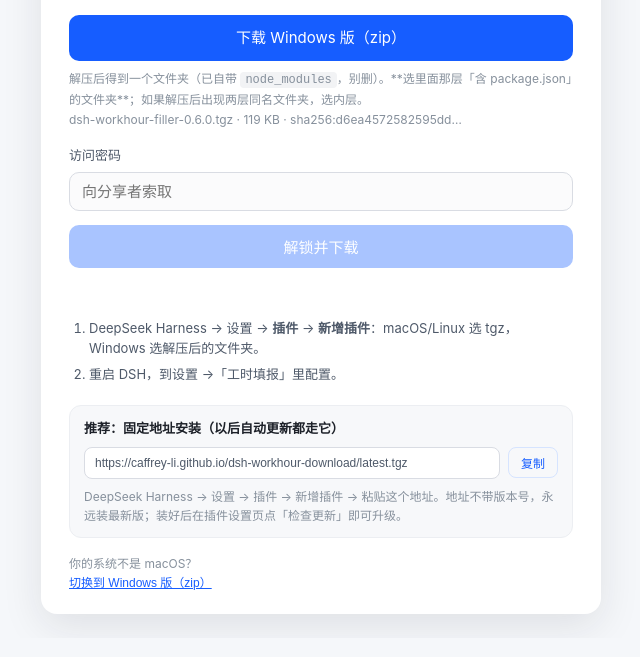
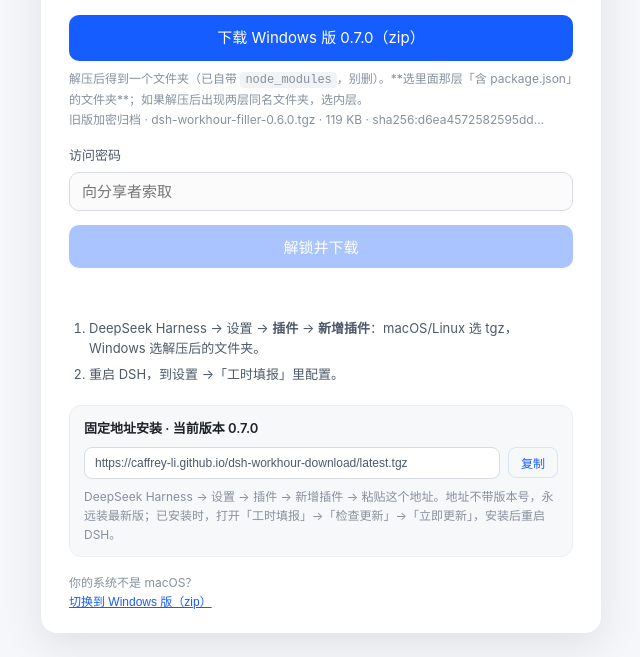
Before and after one commit to Caffrey-Li/dsh-workhour-download, a plain HTML site: page index.html in a window 1280 px wide. Shown: the part 234-891 px from the top of the page, without its empty margins (319-959 px from the left). Drawn offline with Linux system fonts and the light colour scheme.

Commit message:
Release workhour plugin 0.7.0 to the update channel

```diff
--- a/index.html
+++ b/index.html
@@ -90,12 +90,12 @@
     </div>
 
     <section id="win-block" hidden>
-      <a class="btn" id="zip-btn" href="dsh-workhour-filler-0.6.0.zip" download>下载 Windows 版（zip）</a>
+      <a class="btn" id="zip-btn" href="dsh-workhour-filler-0.7.0.zip" download>下载 Windows 版 0.7.0（zip）</a>
       <div class="hint">解压后得到一个文件夹（已自带 <code>node_modules</code>，别删）。**选里面那层「含 package.json」的文件夹**；如果解压后出现两层同名文件夹，选内层。</div>
     </section>
 
     <section id="mac-block" hidden>
-      <div class="meta">dsh-workhour-filler-0.6.0.tgz · 119 KB · sha256:d6ea4572582595dd…</div>
+      <div class="meta">旧版加密归档 · dsh-workhour-filler-0.6.0.tgz · 119 KB · sha256:d6ea4572582595dd…</div>
       <label for="pw">访问密码</label>
       <input id="pw" type="password" autocomplete="off" placeholder="向分享者索取" />
       <button id="go" disabled>解锁并下载</button>
@@ -105,12 +105,12 @@
     <ol id="steps"></ol>
 
     <div class="direct">
-      <div class="direct-title">推荐：固定地址安装（以后自动更新都走它）</div>
+      <div class="direct-title">固定地址安装 · 当前版本 0.7.0</div>
       <div class="direct-row">
         <input id="direct" readonly value="https://caffrey-li.github.io/dsh-workhour-download/latest.tgz" />
         <button class="link" id="copy">复制</button>
       </div>
-      <div class="hint">DeepSeek Harness → 设置 → 插件 → 新增插件 → 粘贴这个地址。地址不带版本号，永远装最新版；装好后在插件设置页点「检查更新」即可升级。</div>
+      <div class="hint">DeepSeek Harness → 设置 → 插件 → 新增插件 → 粘贴这个地址。地址不带版本号，永远装最新版；已安装时，打开「工时填报」→「检查更新」→「立即更新」，安装后重启 DSH。</div>
     </div>
 
     <p class="alt" id="switch"></p>
@@ -145,13 +145,13 @@ function detectOs() {
 
 const STEPS = {
   win: [
-    '解压 zip，得到 <code>dsh-workhour-filler-0.6.0</code> 文件夹（里面有 <code>node_modules</code>，不要删、不要只拷代码），放到一个不会移动的位置（比如 <code>%USERPROFILE%\\Apps\\</code>）。',
+    '解压 zip，得到 <code>dsh-workhour-filler-0.7.0</code> 文件夹（里面有 <code>node_modules</code>，不要删、不要只拷代码），放到一个不会移动的位置（比如 <code>%USERPROFILE%\\Apps\\</code>）。',
     'DeepSeek Harness → 设置 → <b>插件</b> → <b>新增插件</b> → <b>选这个文件夹</b>（不要选 .tgz：pnpm 会把文件名当成注册表包名，报 <code>ERR_PNPM_INVALID_PACKAGE_NAME</code>）。',
     '重启 DSH，到设置 →「工时填报」里配置。',
   ],
   mac: [
     'DeepSeek Harness → 设置 → <b>插件</b> → <b>新增插件</b> → 粘贴上面那个<b>固定地址</b>（推荐，以后能自动更新）。',
-    '想用离线安装包也行：输入访问密码下载 <code>dsh-workhour-filler-0.6.0.tgz</code>，再「新增插件」选它。',
+    '当前版本：<a href="dsh-workhour-filler-0.7.0.tgz" download>下载 0.7.0 安装包</a>。',
     '重启 DSH，到设置 →「工时填报」里配置。',
   ],
   other: [
@@ -171,7 +171,7 @@ function render(os) {
     lead.textContent = '这是 Windows 版安装包（zip，不需要密码）。';
   } else if (os === 'mac') {
     badge.textContent = '检测到 macOS';
-    lead.textContent = '输入访问密码后下载安装包。';
+    lead.textContent = '推荐使用固定地址安装 0.7.0。';
   } else {
     badge.textContent = '未识别系统';
     lead.textContent = '两种安装包都在下面，按你的系统选。';
```
Also changed, not shown: latest.json (+7 -7 lines), 3 other files.
